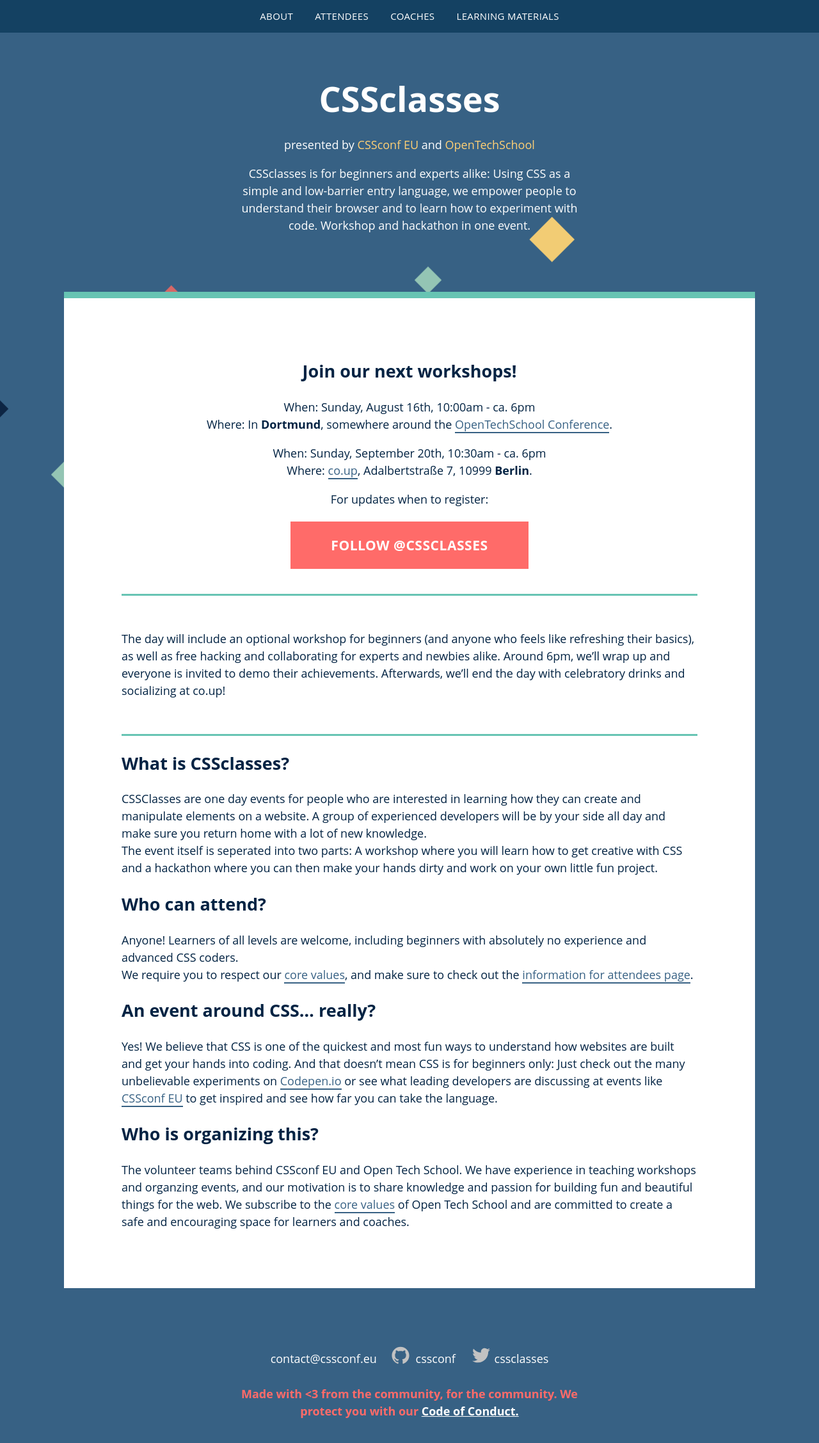
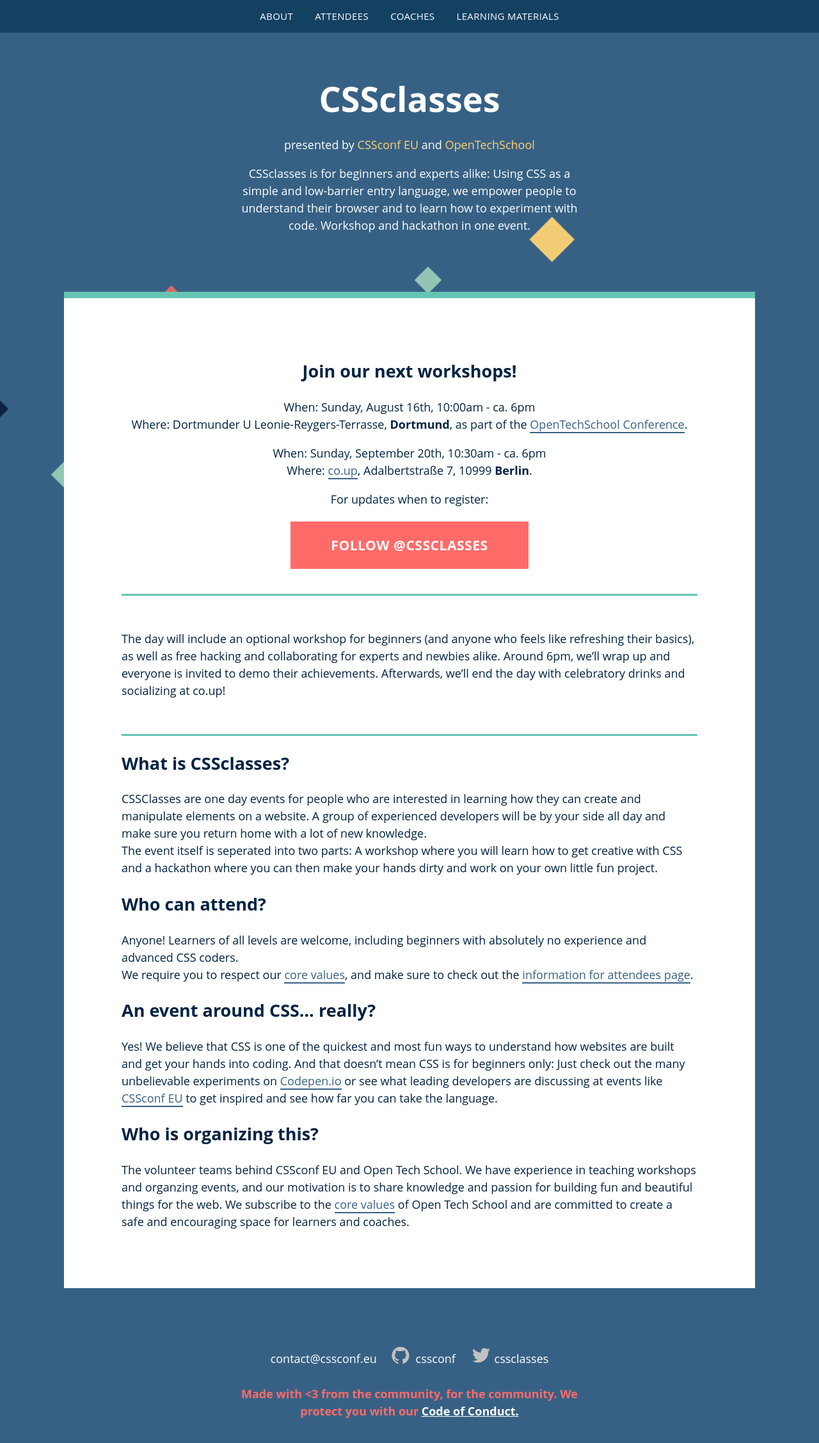
Before and after one commit to cssconf/CSSclasses--old, a Jekyll site: the page built from index.html, in a window 1280 px wide. Shown: the top 2255 px of the page at 64% size. Built offline with Jekyll 4.4.1, drawn with Linux system fonts in a browser that asks for light colours; nearby versions of some CDN libraries.

Commit message:
updated Dortmund workshop location

```diff
--- a/index.html
+++ b/index.html
@@ -7,7 +7,8 @@
 <p class="t-center">
   When: Sunday, August 16th, 10:00am - ca. 6pm
   <br>
-  Where: In <strong>Dortmund</strong>, somewhere around the <a href="https://otsconf.com/">OpenTechSchool Conference</a>.
+  Where: Dortmunder U
+Leonie-Reygers-Terrasse, <strong>Dortmund</strong>, as part of the <a href="https://otsconf.com/">OpenTechSchool Conference</a>.
   <br>
 </p>
 
```
